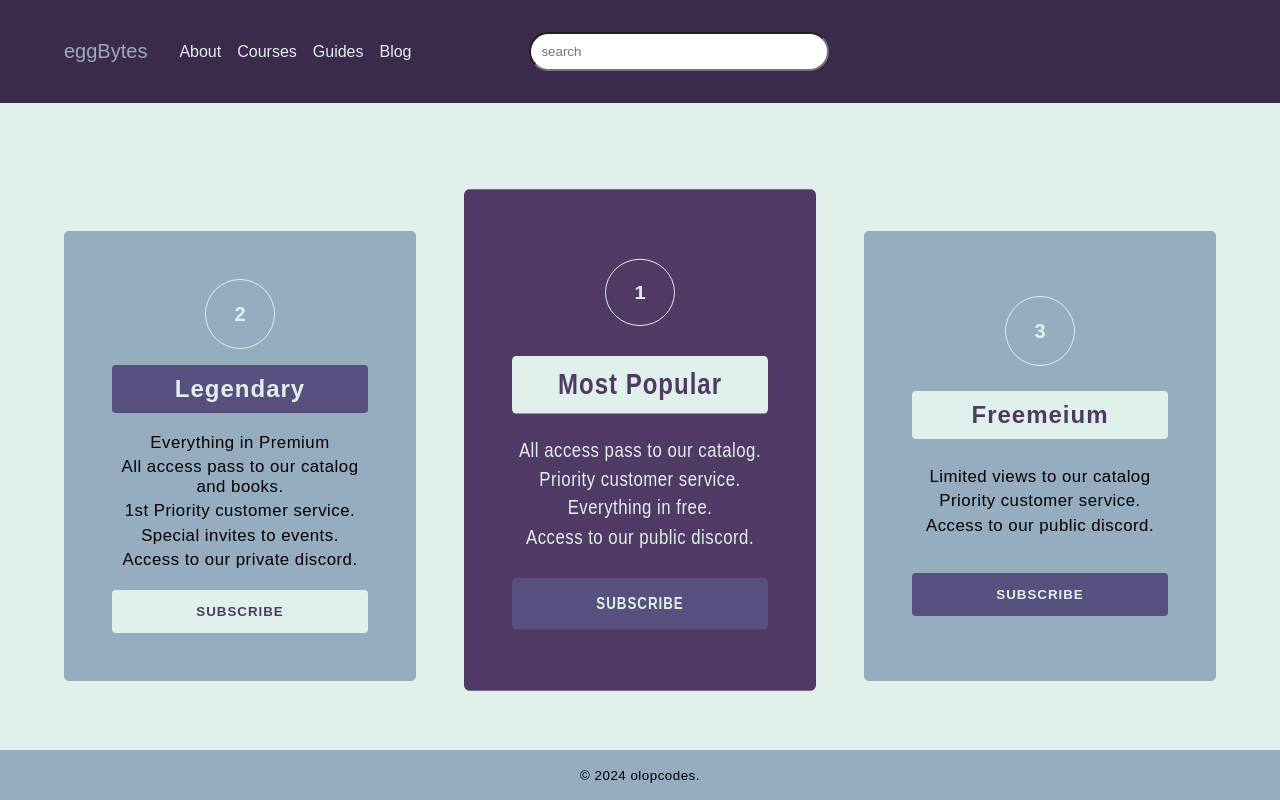
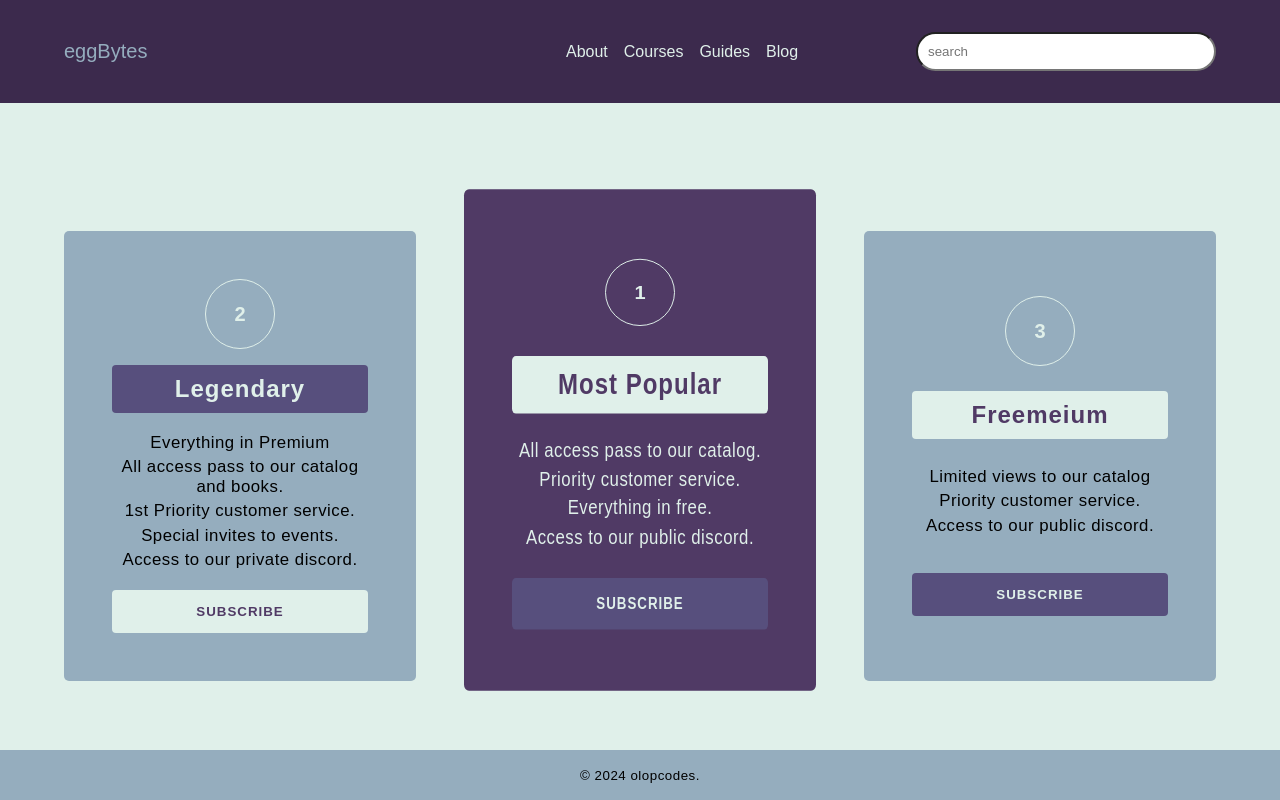
Before and after one commit to olopcodes/simple-pricing-page, a plain HTML site: page index.html in a window 1280 px wide. Drawn offline with Linux system fonts and the light colour scheme.

Commit message:
changed the header spacing of elements on flex

```diff
--- a/css/pricingHeader.css
+++ b/css/pricingHeader.css
@@ -4,7 +4,6 @@
 
 .pricingHeader {
     padding: 2rem 0;
-
     display: flex;
     justify-content: space-between;
     align-items: center;
@@ -40,12 +39,3 @@
     letter-spacing: .5px;
     background-color: var(--color-sky-dark);
 }
-
-@media screen and (min-width: 960px) {
-    .pricingHeader {
-        justify-content: start;
-        gap: 2rem;
-    }
-
-
-}
```
